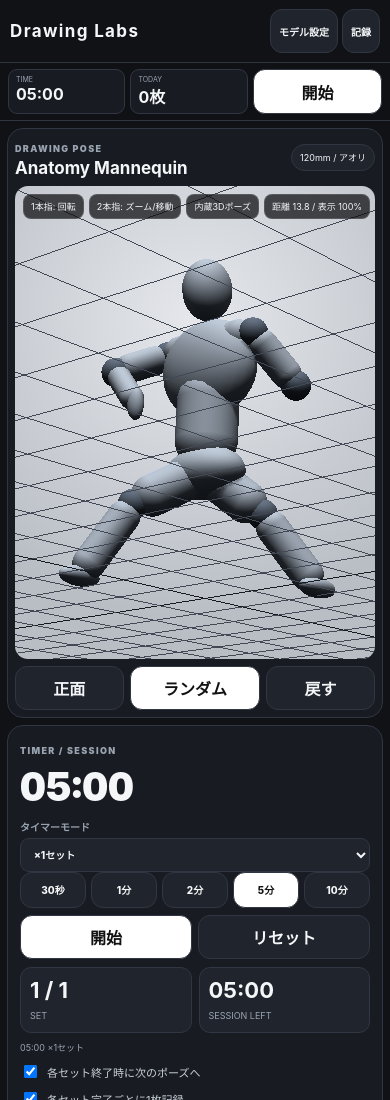
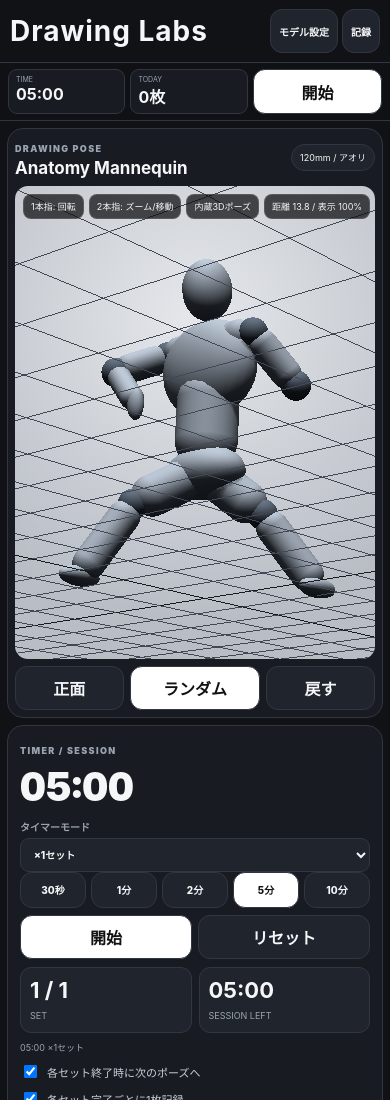
Before and after one commit to Satifo3/pose-sketch-trainer, a plain HTML site: page index.html in a window 390 px wide. Shown: the top 1100 px of the page. Drawn offline with nearby package versions, Linux system fonts and the light colour scheme; animation ran at ten frames a second.

Commit message:
Add files via upload

```diff
--- a/index.html
+++ b/index.html
@@ -55,6 +55,30 @@ dialog{width:min(900px,96vw);max-height:92dvh;background:var(--p);color:var(--tx
 .v51-day.practice{background:#ffd84d!important;border-color:#dfb900!important}.v51-day.today{box-shadow:inset 0 0 0 3px #ff4b4b}.v51-day.blank{visibility:hidden}.v51-day .n{font-size:12px;font-weight:900}.v51-day .c{position:absolute;left:6px;bottom:6px;font-size:8px;font-weight:900;color:#604b00}
 .v51-detail{margin-top:14px;background:#f7f7f7;border:1px solid #e5e5e5;border-radius:14px;padding:14px}.v51-detail h3{margin:0 0 10px;font-size:16px}.v51-detail-grid{display:grid;grid-template-columns:repeat(3,1fr);gap:7px}.v51-detail-grid>div{background:#fff;border:1px solid #e5e5e5;border-radius:10px;padding:10px}.v51-detail strong{display:block;margin-top:4px;font-size:17px}
 @media(max-width:620px){.v51-top-actions{gap:4px}.v51-top-btn{padding:8px 8px!important;font-size:10px!important}.v51-summary{gap:5px}.v51-summary>div{padding:9px}.v51-summary strong{font-size:17px}.v51-day{min-height:66px;padding:5px!important}.v51-detail-grid{grid-template-columns:1fr}}
+
+
+/* Drawing Labs V5.2 — title visual refinement only.
+   No JavaScript, DOM structure, camera, timer, model-loader or lens code changes. */
+header h1{
+  font-family:-apple-system,BlinkMacSystemFont,"Segoe UI","Helvetica Neue",Arial,sans-serif;
+  font-size:clamp(36px,4.8vw,58px);
+  font-weight:700;
+  line-height:1.02;
+  letter-spacing:.055em;
+  white-space:nowrap;
+}
+@media(max-width:700px){
+  header h1{
+    font-size:clamp(31px,7.2vw,43px);
+    letter-spacing:.045em;
+  }
+}
+@media(max-width:430px){
+  header h1{
+    font-size:clamp(28px,7vw,36px);
+    letter-spacing:.035em;
+  }
+}
 
 </style>
 <script type="importmap">{"imports":{"three":"https://cdn.jsdelivr.net/npm/three@0.185.1/build/three.module.js","three/addons/":"https://cdn.jsdelivr.net/npm/three@0.185.1/examples/jsm/"}}</script>
```
